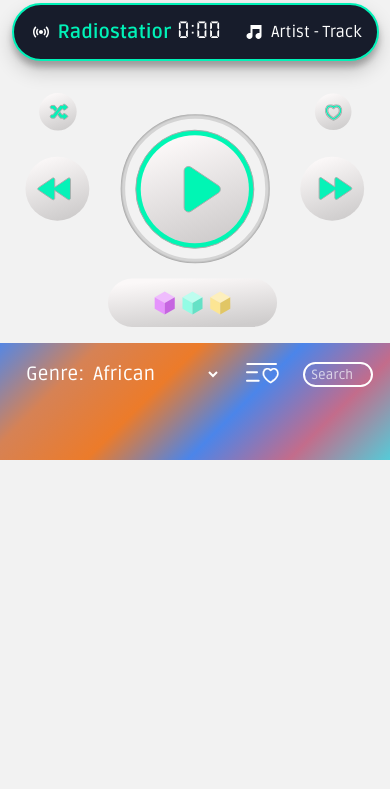
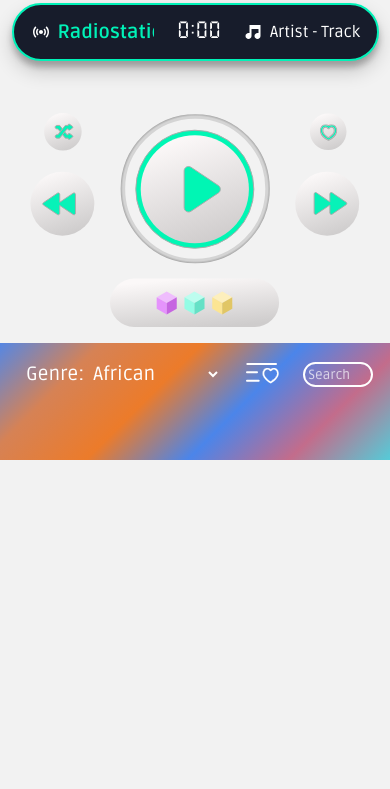
Before and after one commit to wadadawadada/fony, a plain HTML site: page index.html in a window 390 px wide. Shown: the part 55-844 px from the top of the page. Drawn offline with Linux system fonts and the light colour scheme; files whose address does not match are found by name.

Commit message:
mobile stylee

```diff
--- a/player.css
+++ b/player.css
@@ -1,16 +1,12 @@
 /* player.css */
-
-/* Wrapper for screen and diodes */
 .screen-and-diods {
   display: flex;
   flex-direction: column;
   align-items: center;
   margin-bottom: 20px;
 }
-
-/* Screen (station name, timer, and track) */
 .screen {
-  position: relative; /* For positioning play-timer */
+  position: relative;
   display: flex;
   justify-content: space-between;
   align-items: center;
@@ -23,109 +19,78 @@
   margin-bottom: 10px;
   box-shadow: rgba(0, 0, 0, 0.19) 0px 10px 20px, rgba(0, 0, 0, 0.23) 0px 6px 6px;
 }
-
-/* Groups inside the screen */
 .left-group,
 .center-group,
 .right-group {
   display: flex;
   align-items: center;
 }
-
-/* Left group: stream-icon and station-label */
 .left-group {
   flex: 1;
   gap: 5px;
-  overflow: hidden; /* In case the content is too long */
+  overflow: hidden;
 }
-
-/* Center group: play-timer */
 .center-group {
   position: absolute;
   left: 50%;
   transform: translateX(-50%);
   justify-content: center;
 }
-
-/* Right group: track-icon and track-name */
 .right-group {
   flex: 1;
   justify-content: flex-end;
   gap: 5px;
   overflow: hidden;
 }
-
-/* Icons on the screen */
 .stream-icon,
 .track-icon {
   width: 24px;
   height: 24px;
 }
-
 .track-icon {
   height: 14px;
 }
-
-/* Text styling for station-label and track-name */
-/* Wrap text in .scrolling-text */
 .station-label,
 .track-name {
   position: relative;
   overflow: hidden;
   white-space: nowrap;
 }
-
-/* Styling for scrolling text element */
 .station-label .scrolling-text,
 .track-name .scrolling-text {
   display: inline-block;
-  /* Default animation not applied */
 }
-
-/* Animation will be enabled if .marquee is added */
 .station-label .scrolling-text.marquee,
 .track-name .scrolling-text.marquee {
   animation: marquee 10s linear infinite;
 }
-
-/* Keyframes for marquee animation */
 @keyframes marquee {
-  0%   { transform: translateX(0%); }
+  0% { transform: translateX(0%); }
   100% { transform: translateX(-100%); }
 }
-
-/* Standard text sizes */
 .station-label {
   font-size: 1.2rem;
   font-weight: bold;
   color: #00F2B8;
 }
-
 .track-name {
   font-size: 1rem;
   color: #fff;
 }
-
-/* Diodes */
 .diods-row {
   display: flex;
   justify-content: center;
 }
-
 .diods-img {
-  width: 80%; /* same as screen width */
+  width: 80%;
   height: auto;
 }
-
-/* Player controls block */
 .player-controls {
   display: flex;
   align-items: center;
   justify-content: center;
-  gap: 50px; /* Space between button groups */
+  gap: 50px;
 }
-
-/* Left stack (shuffle, rr, random) and right stack (fav, ff, volume) */
 .left-stack,
 .right-stack {
   display: flex;
@@ -134,15 +99,11 @@
   gap: 45px;
   height: 100%;
 }
-
-
-/* Center (big circle with play/pause) */
 .center-circle {
   position: relative;
   width: 200px;
   height: 200px;
 }
-
 .play-ellipse {
   position: absolute;
   top: 0;
@@ -150,15 +111,12 @@
   width: 200px;
   height: 200px;
 }
-
 .play-btn {
   position: absolute;
   top: 40px;
   left: 40px;
   cursor: pointer;
 }
-
-/* Common styling for buttons (SVG) */
 .player-btn {
   cursor: pointer;
   transition: all 0.3s ease-in-out;
@@ -166,7 +124,6 @@
     drop-shadow(0px 10px 3px rgba(50, 50, 93, 0.25))
     drop-shadow(0px 8px 6px rgba(0, 0, 0, 0.3));
 }
-
 .player-btn:hover {
   transition: all 0.3s ease-in-out;
   transform: scale(0.95);
@@ -174,52 +131,41 @@
     drop-shadow(0px 8px 4px rgba(50, 50, 93, 0.20))
     drop-shadow(0px 6px 7px rgba(0, 0, 0, 0.27));
 }
-
-/* Specific button sizes */
 #playPauseBtn {
   width: 120px;
   height: 120px;
 }
-
 #ffBtn, #rrBtn {
   width: 65px;
   height: 65px;
 }
-
 #randomBtn {
   width: 133px;
   height: 42px;
 }
-
 #shuffleBtn,
 #favBtn {
   width: 38px;
   height: 38px;
 }
-
-/* Volume control */
 .volume-container {
   display: flex;
   flex-direction: column;
   align-items: center;
   margin-top: -1.5rem;
 }
-
 .volume-scale {
   margin-bottom: 5px;
 }
-
 .volume-slider {
   position: relative;
   cursor: pointer;
-  z-index: 10; /* Ensures volume element always receives events */
+  z-index: 10;
 }
-
 .volume-line {
   display: block;
   height: auto;
 }
-
 .volume-knob {
   position: absolute;
   top: 100%;
@@ -229,40 +175,29 @@
   width: 55px;
   height: 55px;
 }
-
-/* ===== Mobile Adjustments ===== */
 @media (max-width: 768px) {
-  /* Global sizes: everything fits within the screen */
   html, body, .container {
     width: 100vw;
     height: 100vh;
     overflow: hidden;
   }
-
   .screen-and-diods {
     margin-bottom: 20px;
   }
-
   .screen {
     width: 90%;
     margin-bottom: 2rem;
   }
-
   .diods-row {
     display: none;
   }
-
-  /* Limit station-label and track-name to about 10 characters */
   .station-label,
   .track-name {
     max-width: 10ch;
   }
-
-  /* Center the play/pause container */
   .center-circle {
     position: relative;
   }
-  /* Scale down .play-ellipse by 15% and center it relative to play-btn */
   .play-ellipse {
     left: 50%;
     top: 38%;
@@ -276,47 +211,60 @@
     transform: translate(-50%, -50%);
   }
 
-  .left-stack {
-    position: relative;
-    left: 15px;
-    top: -20px;
-    gap: 25px;
+
+  .player-controls {
+    display: flex;
+    align-items: center;
+    justify-content: center;
+    /* Было gap: 50px; сделаем поменьше, скажем 20px: */
+    gap: 0px;
   }
 
+  /* И здесь тоже можно уменьшить gap, если хотите, чтобы кнопки внутри
+     колонок располагались плотнее друг к другу */
+  .left-stack,
   .right-stack {
-    position: relative;
-    right: 15px;
-    top: -20px;
-    gap: 25px;
+    display: flex;
+    flex-direction: column;
+    align-items: center;
+    /* Было gap: 45px; например, сделаем 20px: */
+    gap: 20px;
   }
 
-  /* Raise control elements to create space above the playlist */
+
+  /* Убираем прежние смещения left-stack/right-stack */
+  /* .left-stack {
+    position: static !important;
+    left: auto !important;
+    top: auto !important;
+  }
+  .right-stack {
+    position: static !important;
+    right: auto !important;
+    top: auto !important;
+  } */
+  /* Делаем .player-controls позиционированным родителем,
+     чтобы #randomBtn можно было абсолютно центрировать */
   .player-controls {
+    position: relative;
     margin-bottom: 20px;
   }
-
+  /* Выносим #randomBtn в мобильном режиме по центру внизу (или меняйте bottom на нужное значение) */
   #randomBtn {
     position: absolute;
-    top: calc(40% + 90px);
-    left: calc(150% + 70px);
+    left: 50%;
+    top: 150px;
     transform: translateX(-50%);
     width: 170px;
     height: 80px;
-    z-index: 100; /* гарантирует, что кнопка сверху */
+    z-index: 999;
   }
-
-
   #randomBtn:active {
     transform: translateX(-50%) !important;
   }
-
-
   .volume-container {
     display: none;
   }
-
-  /* --- New Mobile Overrides --- */
-  /* Prevent specific player buttons from shifting on hover or active in mobile view */
   #ffBtn:hover,
   #rrBtn:hover,
   #shuffleBtn:hover,
@@ -327,16 +275,12 @@
   #favBtn:active {
     transform: none !important;
   }
-
   .player-btn {
     filter: unset;
   }
-
   .player-btn:hover {
     filter: unset;
   }
-
-  /* New rules for proper positioning of play button on active state */
   .player-btn:hover {
     transform: translate(-50%, -50%) scale(0.95);
   }
--- a/styles.css
+++ b/styles.css
@@ -1,6 +1,4 @@
-/* ====== styles.css ====== */
-
-/* Reset base margins */
+/* styles.css */
 html, body {
     margin: 0;
     padding: 0;
@@ -8,32 +6,24 @@ html, body {
     font-family: 'Ruda', sans-serif;
     background-color: #f2f2f2;
   }
-
   @font-face {
     font-family: 'Technology';
-    src: url('/fonts/Technology-Regular.woff2') format('woff2'),
-        url('/fonts/Technology-Regular.woff') format('woff');
+    src: url('/fonts/Technology-Regular.woff2') format('woff2'), url('/fonts/Technology-Regular.woff') format('woff');
     font-weight: normal;
     font-style: normal;
     font-display: swap;
   }
-
   @font-face {
     font-family: 'Fony';
-    src: url('/fonts/Fony.woff2') format('woff2'),
-        url('/fonts/Fony.woff') format('woff');
+    src: url('/fonts/Fony.woff2') format('woff2'), url('/fonts/Fony.woff') format('woff');
     font-weight: normal;
     font-style: normal;
     font-display: swap;
   }
-
   svg {
     transform: translateZ(0);
     backface-visibility: hidden;
   }
-
-
-/* Контейнер прелоадера: занимает весь экран */
   #preloader {
     position: fixed;
     top: 0;
@@ -48,18 +38,12 @@ svg {
     opacity: 1;
     transition: opacity 0.5s ease;
   }
-
-  /* При добавлении класса fade-out-background фон плавно исчезает */
   #preloader.fade-out-background {
     opacity: 0;
   }
-
-  /* Контейнер для текста */
   #preloader-text {
     display: flex;
   }
-
-  /* Стили для каждой буквы */
   .preloader-letter {
     font-size: 1.5rem;
     font-weight: 100;
@@ -71,33 +55,20 @@ svg {
     transform: rotateX(-90deg);
     animation: flipFadeIn 0.5s forwards;
   }
-
-  /* Ключевые кадры для эффекта flip + fade при появлении */
   @keyframes flipFadeIn {
     to {
       opacity: 1;
       transform: rotateX(0deg);
     }
   }
-
-  /* При добавлении класса fade-out-text запускается анимация исчезновения букв */
   #preloader-text.fade-out-text span {
     animation: fadeOut 0.5s forwards;
   }
-
-  /* Ключевые кадры для анимации исчезновения */
   @keyframes fadeOut {
     to {
       opacity: 0;
     }
   }
-
-
-
-
-
-
-/* Main container */
   .container {
     display: flex;
     flex-direction: row;
@@ -105,8 +76,6 @@ svg {
     height: 100vh;
     overflow: hidden;
   }
-
-/* Left panel (player + chat) */
   .left-panel {
     display: flex;
     flex-direction: column;
@@ -114,29 +83,19 @@ svg {
     padding: 20px;
     box-sizing: border-box;
     background-color: #f2f2f2;
-    transition: background-color 0.5s ease; /* Плавное изменение фона */
+    transition: background-color 0.5s ease;
   }
-
-/* Right panel (playlist) */
   .right-panel {
     width: 35%;
     display: flex;
     flex-direction: column;
     box-sizing: border-box;
-    background: linear-gradient(135deg,
-        #5587e4 0%,
-        #d68255 20%,
-        #ec7b2a 40%,
-        #4b85ea 60%,
-        #C36C8B 80%,
-        #55cbd8 100%);
+    background: linear-gradient(135deg, #5587e4 0%, #d68255 20%, #ec7b2a 40%, #4b85ea 60%, #C36C8B 80%, #55cbd8 100%);
     padding: 20px;
     overflow-y: auto;
     box-shadow: rgba(0, 0, 0, 0.4) 0px 2px 4px, rgba(0, 0, 0, 0.3) 0px 7px 13px -3px, rgba(0, 0, 0, 0.2) 0px -3px 0px inset;
-    transition: background 0.5s ease; /* Плавное изменение градиента */
+    transition: background 0.5s ease;
   }
-
-/* ===== Top Bar with Logo ===== */
   .top-bar {
     display: flex;
     justify-content: center;
@@ -147,12 +106,13 @@ svg {
     font-size: 1.5rem;
     font-weight: 100;
     letter-spacing: 6px;
-    color: #00F2B8;
+    color: #171C2B;
     font-family: 'Fony';
     margin-bottom: 0.5rem;
   }
-
-/* ===== Screen with Station Name, Timer and Track ===== */
+  body.dark .logo {
+    color: #00F2B8;
+  }
   .screen-and-diods {
     display: flex;
     flex-direction: column;
@@ -180,7 +140,6 @@ svg {
     font-size: 1rem;
     color: #fff;
   }
-/* New style for the timer */
   .play-timer {
     font-size: 2rem;
     color: #fff;
@@ -188,8 +147,6 @@ svg {
     font-family: 'Technology';
     letter-spacing: 2px;
   }
-
-/* ===== Diodes ===== */
   .diods-row {
     display: flex;
     justify-content: center;
@@ -201,8 +158,6 @@ svg {
     width: 200px;
     height: auto;
   }
-
-/* Preloader */
   #playlistLoader {
     position: absolute;
     top: 50%;
@@ -222,8 +177,6 @@ svg {
   .hidden {
     display: none;
   }
-
-/* ===== Chat ===== */
   .chat-container {
     margin-top: 50px;
     background-color: #171C2B;
@@ -301,8 +254,6 @@ svg {
   .chat-send-btn img:hover {
     transform: scale(0.97);
   }
-
-/* ===== Right Panel: Genre + Playlist ===== */
   .genre-box {
     margin-bottom: 15px;
     margin-left: 1rem;
@@ -329,7 +280,6 @@ svg {
   }
   .genre-search::placeholder {
     color: rgba(255, 255, 255, 0.7);
-    padding-left: 3px;
     font-family: 'Ruda', sans-serif;
   }
   .playlist-area {
@@ -339,8 +289,6 @@ svg {
     overflow-y: auto;
     position: relative;
   }
-
-/* Playlist station list */
   #playlist {
     list-style: none;
     margin: 0;
@@ -396,8 +344,6 @@ svg {
     position: relative;
     z-index: 1;
   }
-
-/* Custom styling for heart icons */
   .favorite-heart {
     filter: brightness(0) invert(1);
     transform: scale(0.7);
@@ -413,9 +359,6 @@ svg {
   .favorites-filter-icon.active {
     filter: invert(7%) sepia(20%) saturate(500%) hue-rotate(200deg) brightness(90%) contrast(100%);
   }
-
-/* Scrollbar Styling */
-/* Firefox */
   .chat-messages,
   .playlist-area,
   .genre-select {
@@ -434,7 +377,6 @@ svg {
     font-family: 'Ruda', sans-serif;
     padding: 8px 12px;
   }
-/* Webkit (Chrome, Safari) */
   .chat-messages::-webkit-scrollbar,
   .playlist-area::-webkit-scrollbar,
   .genre-select::-webkit-scrollbar {
@@ -451,8 +393,6 @@ svg {
     background-color: #00F2B8;
     border-radius: 10px;
   }
-
-/* Mobile Version Adjustments */
   @media (max-width: 1024px) {
     .container {
       flex-direction: column;
@@ -463,22 +403,19 @@ svg {
       padding: 10px;
     }
   }
-/* Mobile Specific */
   @media (max-width: 768px) {
     html, body, .container {
       width: 100vw;
       height: 100vh;
       overflow: hidden;
     }
-
     #themeToggle img {
       width: 15px;
       height: 15px;
     }
-
     .station-label,
     .track-name {
-    max-width: 10ch;
+      width: 60%;
     }
     .play-timer {
       font-size: 1.5rem;
@@ -506,35 +443,21 @@ svg {
     .player-controls {
       margin-bottom: 20px;
     }
-  #randomBtn {
-    position: absolute;
-    top: calc(35% + 90px);
-    left: calc(150% + 70px);
-    transform: translateX(-50%);
-    width: 170px;
-    height: 80px;
-    z-index: 100;
-  }
-
     .chat-container {
       display: none;
     }
-
     .genre-search {
       width: 60px;
     }
-
     .genre-search::placeholder {
       width: 6ch;
     }
-
     #randomBtn:active {
       transform: translateX(-50%) !important;
     }
     .volume-container {
       display: none;
     }
-  /* New Mobile Overrides */
     #ffBtn:hover,
     #rrBtn:hover,
     #shuffleBtn:hover,
@@ -557,18 +480,13 @@ svg {
     .play-btn:active {
       transform: translate(-50%, -50%) scale(0.95);
     }
-
     #playlist li {
       box-shadow: unset;
     }
-
     .right-panel {
       box-shadow: unset;
     }
-
   }
-
-/* Новый стиль для кнопки переключения темы */
   #themeToggle {
     position: absolute;
     top: 5px;
--- a/theme.js
+++ b/theme.js
@@ -86,12 +86,13 @@ document.addEventListener('DOMContentLoaded', () => {
         leftPanel.style.backgroundColor = darkTheme.leftPanelBg;
         rightPanel.style.background = darkTheme.rightPanelBg;
         themeToggleBtn.querySelector('img').src = darkTheme.icon;
+        document.body.classList.add('dark'); // добавляем класс для тёмной темы
       } else {
         leftPanel.style.backgroundColor = defaultTheme.leftPanelBg;
         rightPanel.style.background = defaultTheme.rightPanelBg;
         themeToggleBtn.querySelector('img').src = defaultTheme.icon;
+        document.body.classList.remove('dark'); // убираем класс тёмной темы
       }
-      // Обновляем иконки
       applyThemeIcons(theme);
     }
 
```
Also changed, not shown: index.html (+4 -33 lines). Lines whose indentation alone changed are shown as unchanged.
